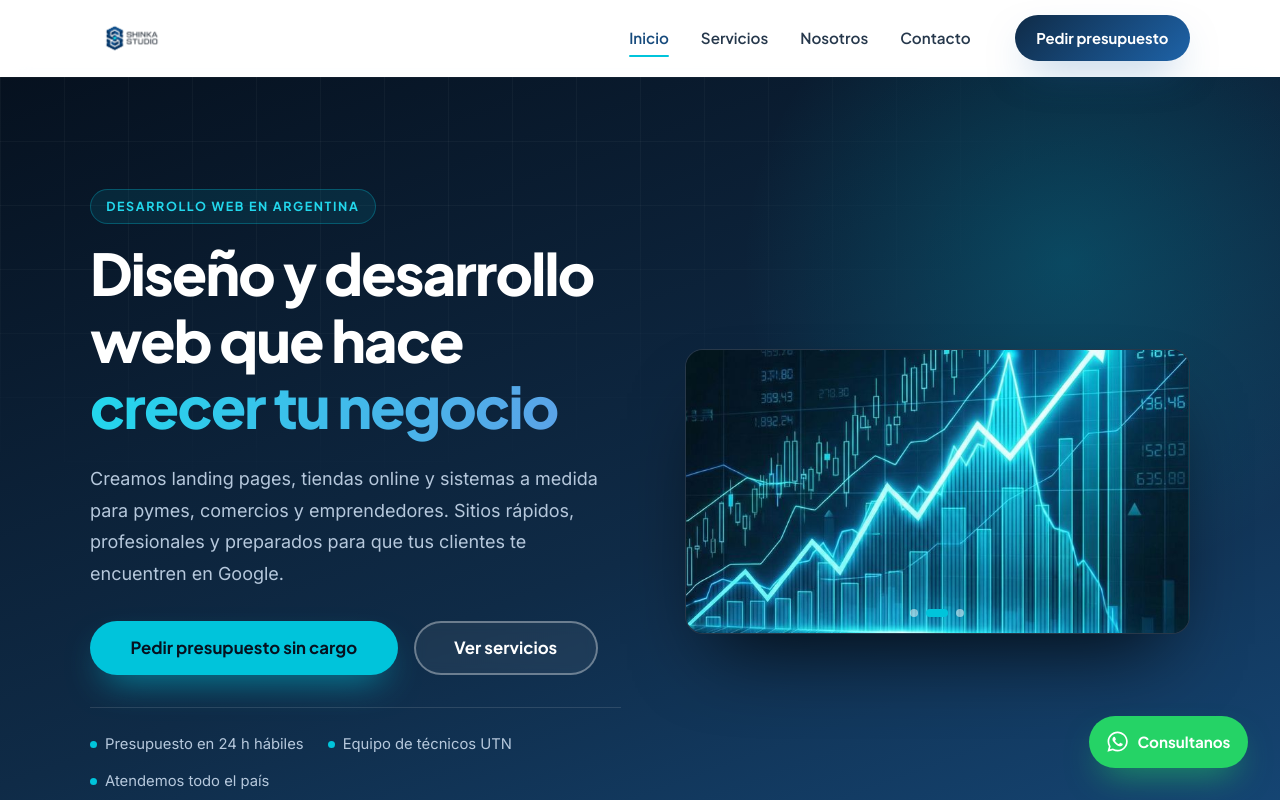
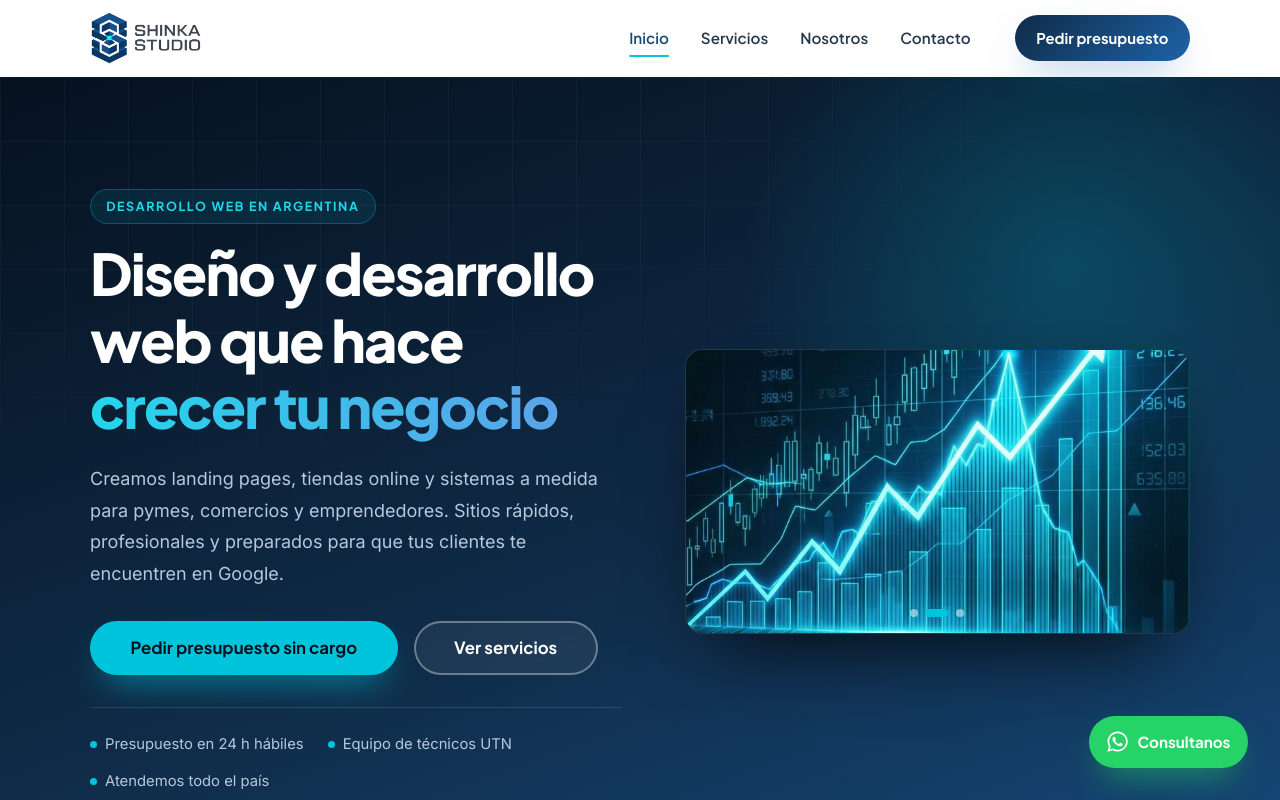
Before and after one commit to Facundo-2001/Shinka-Studio, a React (Vite) app: page / in a window 1280 px wide. Shown: the top 800 px of the page. Built offline with nearby package versions, Linux system fonts and the light colour scheme.

Commit message:
actualizacion

```diff
--- a/src/components/footer/Footer.css
+++ b/src/components/footer/Footer.css
@@ -12,7 +12,7 @@
 }
 
 .footer__logo {
-  height: 48px;
+  height: 42px;
   width: auto;
   margin-bottom: var(--sp-4);
   filter: brightness(0) invert(1);
--- a/src/components/footer/Footer.jsx
+++ b/src/components/footer/Footer.jsx
@@ -16,10 +16,10 @@ export default function Footer() {
       <div className="footer__inner container">
         <div className="footer__brand">
           <img
-            src="/logos/logo.png"
+            src="/logos/logo-compacto.png"
             alt="Shinka Studio"
-            width="200"
-            height="100"
+            width="424"
+            height="205"
             className="footer__logo"
             loading="lazy"
           />
--- a/src/components/header/Header.css
+++ b/src/components/header/Header.css
@@ -29,7 +29,7 @@
 }
 
 .header__logo-img {
-  height: 46px;
+  height: 54px;
   width: auto;
   transition: transform var(--t-base);
 }
@@ -87,6 +87,6 @@
   }
 
   .header__logo-img {
-    height: 40px;
+    height: 44px;
   }
 }
--- a/src/components/header/Header.jsx
+++ b/src/components/header/Header.jsx
@@ -37,10 +37,10 @@ export default function Header() {
       <div className="header__inner container">
         <Link to="/" className="header__logo" aria-label="Shinka Studio, ir al inicio">
           <img
-            src="/logos/logo.png"
+            src="/logos/logo-compacto.png"
             alt="Shinka Studio"
-            width="200"
-            height="100"
+            width="424"
+            height="205"
             className="header__logo-img"
           />
         </Link>
```
Also changed, not shown: public/logos/logo-compacto.png (added).
